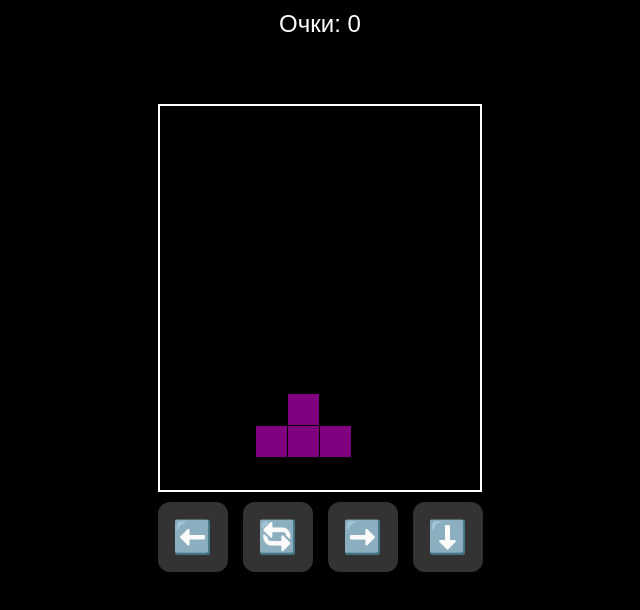
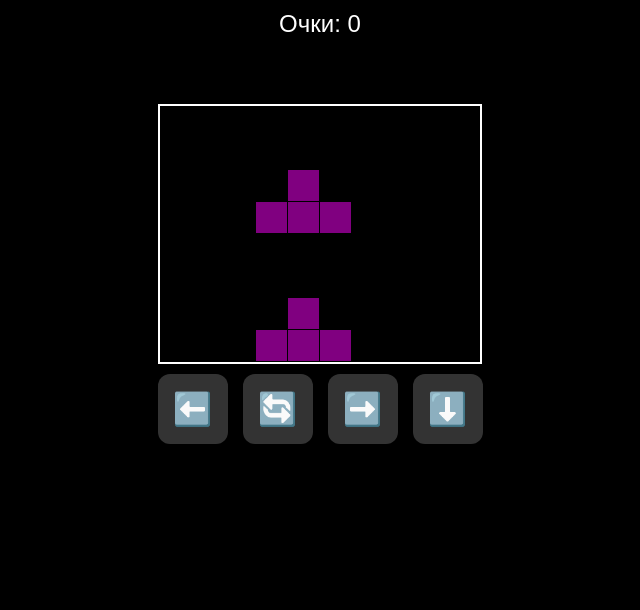
Before and after one commit to V-Leksa/Tetris, a plain HTML site: page index.html in a window 1280 px wide. Shown: the whole page, without its empty margins (320-960 px from the left). Drawn offline with Linux system fonts and the light colour scheme.

Commit message:
Update index.html

```diff
--- a/index.html
+++ b/index.html
@@ -49,7 +49,7 @@
 <body>
   <div id="score">Очки: 0</div>
   <div id="message"></div>
-  <canvas id="game" width="320" height="384"></canvas>
+  <canvas id="game" width="320" height="256"></canvas>
 
   <!-- Панель сенсорного управления -->
   <div id="controls" style="margin-top: 10px; display: flex; justify-content: center; gap: 15px;">
@@ -66,7 +66,7 @@ const messageElement = document.getElementById('message');
 
 const grid = 32;
 const cols = 10;
-const rows = 12;
+const rows = 8;
 
 let playfield = [];
 for (let r = 0; r < rows; r++) {
```
